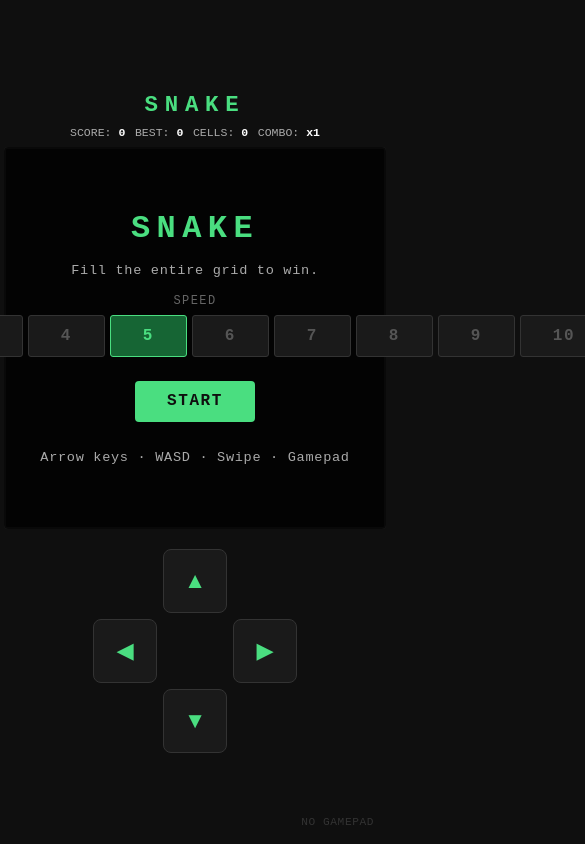
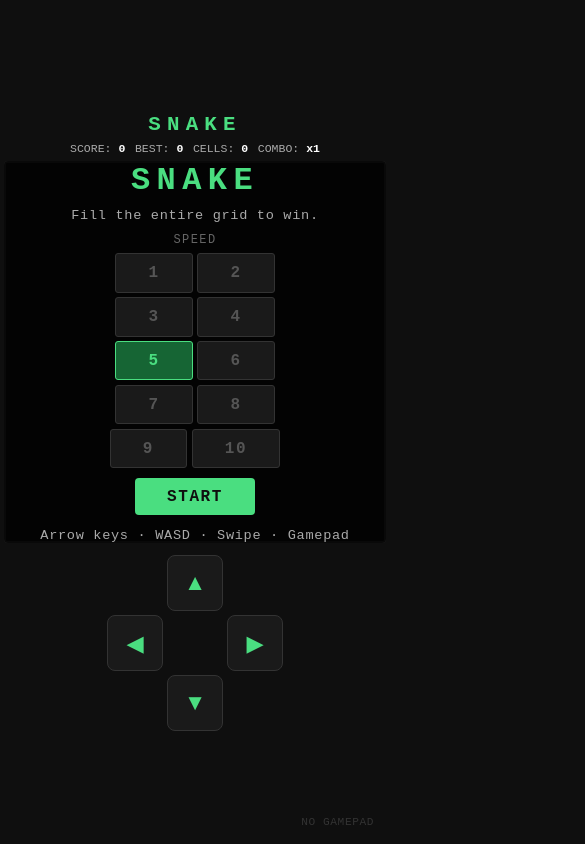
Before and after one commit to arthurrio/snake, a plain HTML site: page index.html in a window 390 px wide. Shown: the top 844 px of the page, 585 px wide, since content can reach past the window. Drawn offline with Linux system fonts and the light colour scheme.

Commit message:
Fix mobile layout: use 100svh, wrap speed buttons, shrink dpad

```diff
--- a/style.css
+++ b/style.css
@@ -6,7 +6,7 @@ body {
   flex-direction: column;
   align-items: center;
   justify-content: center;
-  height: 100vh;
+  height: 100svh;
   font-family: 'Courier New', monospace;
   color: #fff;
   user-select: none;
@@ -103,7 +103,7 @@ canvas {
 
 /* ── Mobile / responsive ───────────────────────────────────────────────── */
 #canvas-wrapper {
-  width: min(560px, calc(100vw - 8px), calc(100svh - 220px));
+  width: min(560px, calc(100vw - 8px), calc(100svh - 300px));
   aspect-ratio: 1 / 1;
 }
 
@@ -137,9 +137,12 @@ canvas { touch-action: none; width: 100%; height: 100%; }
 #dpad-down  { grid-column: 2; grid-row: 3; }
 
 @media (pointer: coarse), (max-width: 600px) {
-  #dpad { display: grid; }
-  h1 { font-size: 1.4rem; margin-bottom: 0.5rem; }
-  #hud { gap: 0.6rem; font-size: 0.72rem; letter-spacing: 0; margin-bottom: 0.5rem; }
-  #speed-btns button { min-width: 1.8rem; padding: 0.35rem 0.4rem; font-size: 0.75rem; }
-  #overlay button { padding: 0.7rem 2rem; font-size: 1rem; }
+  #dpad { display: grid; grid-template-columns: repeat(3, 56px); grid-template-rows: repeat(3, 56px); gap: 4px; margin-top: 0.75rem; }
+  h1 { font-size: 1.3rem; margin-bottom: 0.4rem; }
+  #hud { gap: 0.6rem; font-size: 0.72rem; letter-spacing: 0; margin-bottom: 0.4rem; }
+  #overlay { gap: 0.6rem; }
+  #speed-btns { flex-wrap: wrap; justify-content: center; max-width: 190px; }
+  #speed-btns button { min-width: 1.8rem; padding: 0.3rem 0.4rem; font-size: 0.75rem; }
+  #overlay button { margin-top: 0; padding: 0.6rem 2rem; font-size: 1rem; }
+  #hint { margin-top: 0.2rem; }
 }
```
